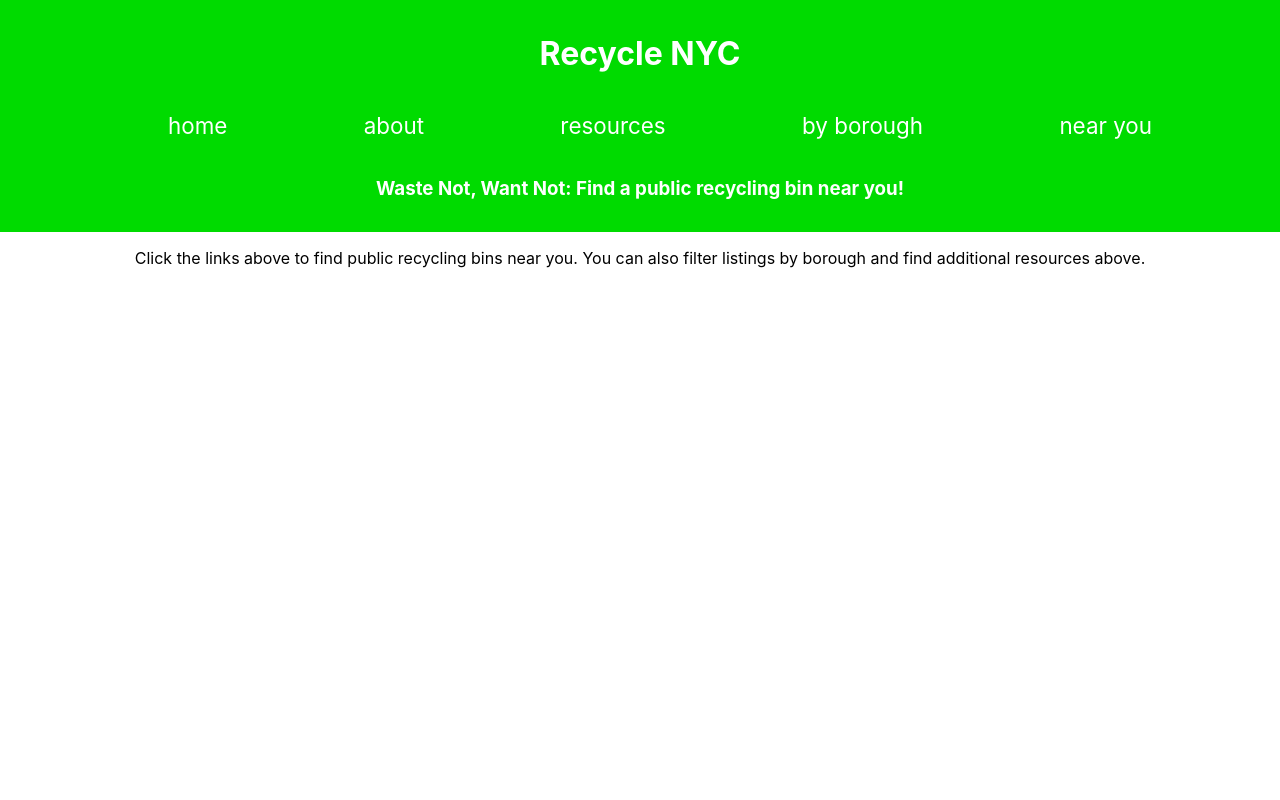
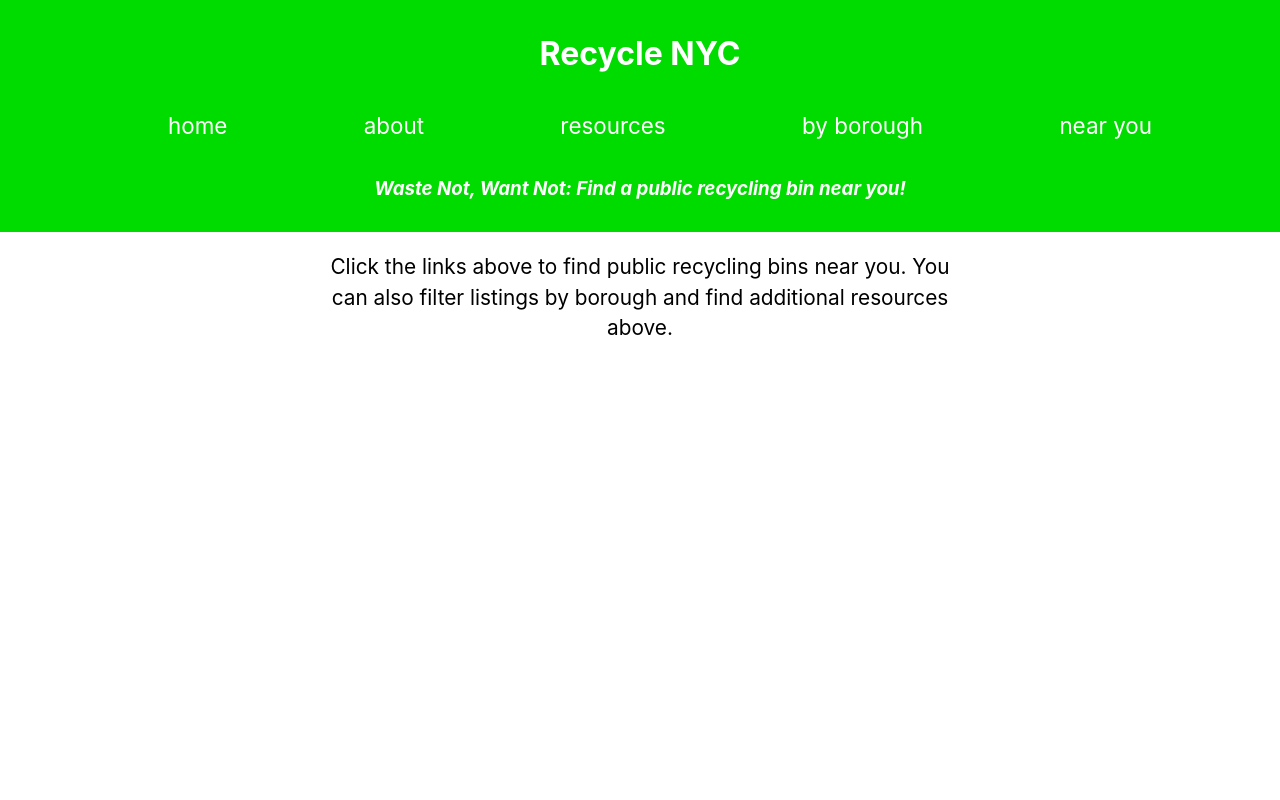
Before and after one commit to eloisebarrow/recycle-nyc, a React (Create React App) app: page /about in a window 1280 px wide. Shown: the top 800 px of the page. Built offline with nearby package versions, Linux system fonts and the light colour scheme; no server answers.

Commit message:
Continued work on ByBorough logic, need to conditionally render to get borough data

```diff
--- a/src/components/About.js
+++ b/src/components/About.js
@@ -1,9 +1,21 @@
 import React from 'react'
 
 const About = () => {
+  const divStyles = {
+    display: 'flex',
+    justifyContent: 'center',
+  }
+
+  const pStyles = {
+    width: '50%',
+    alignSelf: 'center',
+    lineHeight: '1.9rem',
+    fontSize: '1.3rem',
+  }
+
   return (
-    <div>
-      <p>Click the links above to find public recycling bins near you. You can also filter listings by borough and find additional resources above.</p>
+    <div style={divStyles}>
+      <p style={pStyles}>Click the links above to find public recycling bins near you. You can also filter listings by borough and find additional resources above.</p>
     </div>
   )
 }
--- a/src/components/ByBorough.js
+++ b/src/components/ByBorough.js
@@ -4,34 +4,36 @@ class ByBorough extends React.Component {
   constructor(props) {
     super(props)
     this.state = {
-      borough: this.props.apiData.borough,
-      parkName: this.props.apiData.park_site_name,
-      address: this.props.apiData.address,
+
     }
   }
 
-
-
   render() {
-  // console.log('this is state from ByBorough', this.props.apiData)
   const dropdownStyles = {
     margin: '1% 0',
     fontSize: '0.9rem',
   }
 
   const allBins = this.props.apiData.map( (d, i) => {
-    return (
+    return(
       <li key={i}>
       Borough: {d.borough} Park Name: {d.park_site_name} Address: {d.address}
       </li>
     )
+    this.setState({ allBins: this.allBins })
   })
 
   const bronx = this.props.apiData.filter( (d, i) => {
-    return d.borough === 'bronx';
-    console.log('this is bronx')
+    if (d && d.borough == 'bronx') {
+      return(
+        <li key={i}>
+        Park Name: {d.park_site_name} Address: {d.address}
+        </li>
+      )
+    }
   })
 
+  // console.table('tests from ByBorough', this.props.apiData[225] && this.props.apiData[225].borough)
     return (
       <div>
       <h2>Select your borough:</h2>
@@ -43,12 +45,10 @@ class ByBorough extends React.Component {
         <option value="staten-island">Staten Island</option>
       </select>
 
-      {bronx}
+      {allBins}
       </div>
     )
   }
-
-
 }
 
 export default ByBorough
--- a/src/components/Footer.js
+++ b/src/components/Footer.js
@@ -1,5 +1,6 @@
 import React from 'react'
-import { Link } from 'react-router-dom'
+import { Link, Route } from 'react-router-dom'
+import Main from './Main'
 
 const Footer = () => {
   const footerStyles = {
@@ -21,6 +22,7 @@ const Footer = () => {
   return (
     <footer style={footerStyles}>
       <Link style={linkStyles} to="/">to top</Link>
+
     </footer>
   )
 }
--- a/src/components/Header.js
+++ b/src/components/Header.js
@@ -21,6 +21,10 @@ const Header = () => {
     fontSize: '1.4rem',
   }
 
+  const h3Styles = {
+    fontStyle: 'italic',
+  }
+
   return (
     <header style={headerStyles}>
       <h1>Recycle NYC</h1>
@@ -31,7 +35,7 @@ const Header = () => {
         <li><Link style={linkStyles} to="/by-borough">by borough</Link></li>
         <li><Link style={linkStyles} to="/near-you">near you</Link></li>
       </ul>
-      <h3>Waste Not, Want Not: Find a public recycling bin near you!</h3>
+      <h3 style={h3Styles}>Waste Not, Want Not: Find a public recycling bin near you!</h3>
     </header>
   )
 }
```
Also changed, not shown: 1 other file (tests, documents, lock files or other folders).
